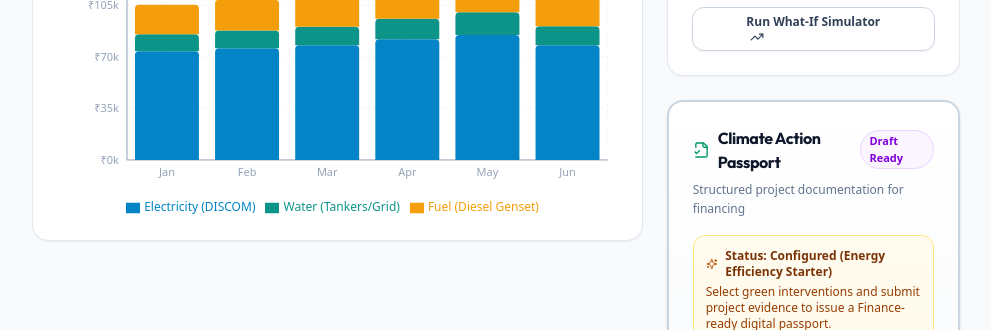
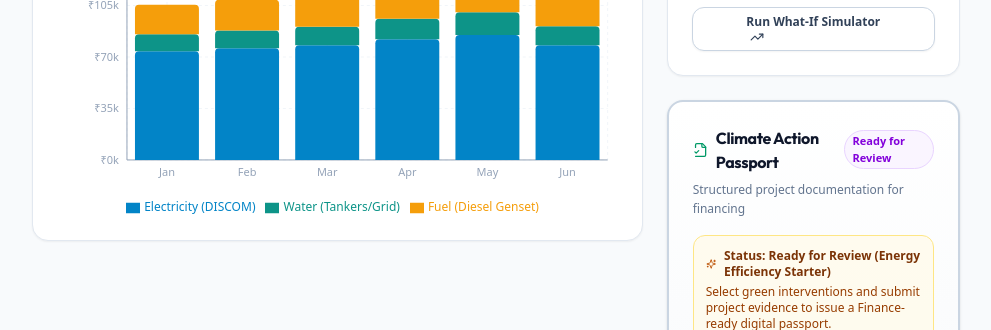
Before and after one commit to Prajwal-S-45/ClimaX-AI-Powered-Climate-Intelligence-for-MSMEs, a React (Vite) app: page /dashboard in a window 1280 px wide. Shown: the part 1060-1390 px from the top of the page, without its empty margins (288-1279 px from the left). Built offline with nearby package versions, Linux system fonts and the light colour scheme.

Commit message:
feat(dashboard): integrate live context calculations into executive dashboard metrics

```diff
--- a/src/pages/DashboardPage.tsx
+++ b/src/pages/DashboardPage.tsx
@@ -322,7 +322,7 @@ export const DashboardPage: React.FC = () => {
                   Climate Action Passport
                 </CardTitle>
                 <Badge variant="purple" size="sm">
-                  Draft Ready
+                  Ready for Review
                 </Badge>
               </div>
               <CardDescription>Structured project documentation for financing</CardDescription>
@@ -332,7 +332,7 @@ export const DashboardPage: React.FC = () => {
               <div className="p-3 bg-amber-50/80 border border-amber-200 rounded-xl space-y-1">
                 <div className="flex items-center gap-2 text-xs font-bold text-amber-900">
                   <Sparkles className="w-4 h-4 text-amber-700" />
-                  <span>Status: Configured ({activeBundle.title})</span>
+                  <span>Status: Ready for Review ({activeBundle.title})</span>
                 </div>
                 <p className="text-xs text-amber-800">
                   Select green interventions and submit project evidence to issue a Finance-ready digital passport.
```
